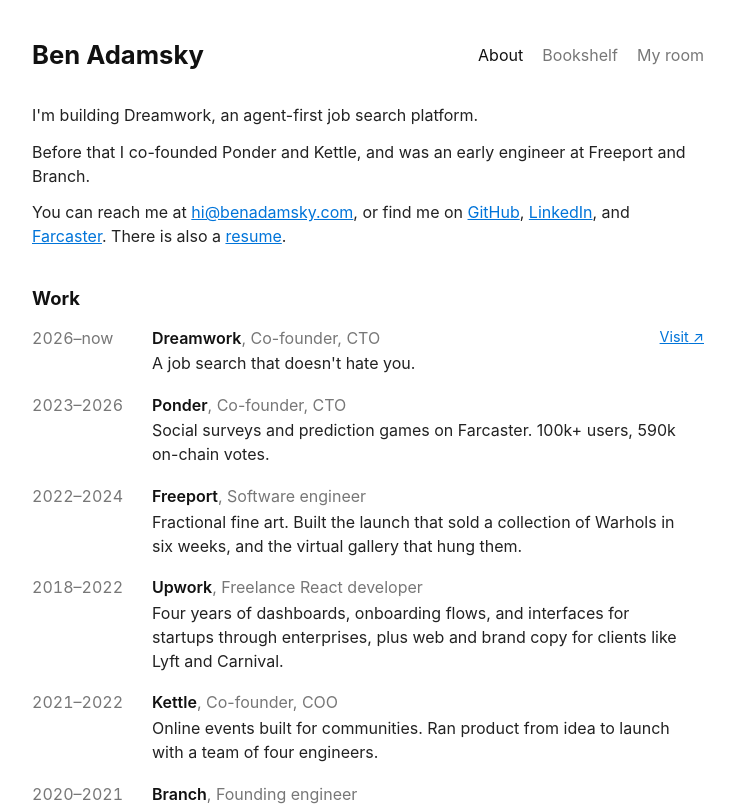
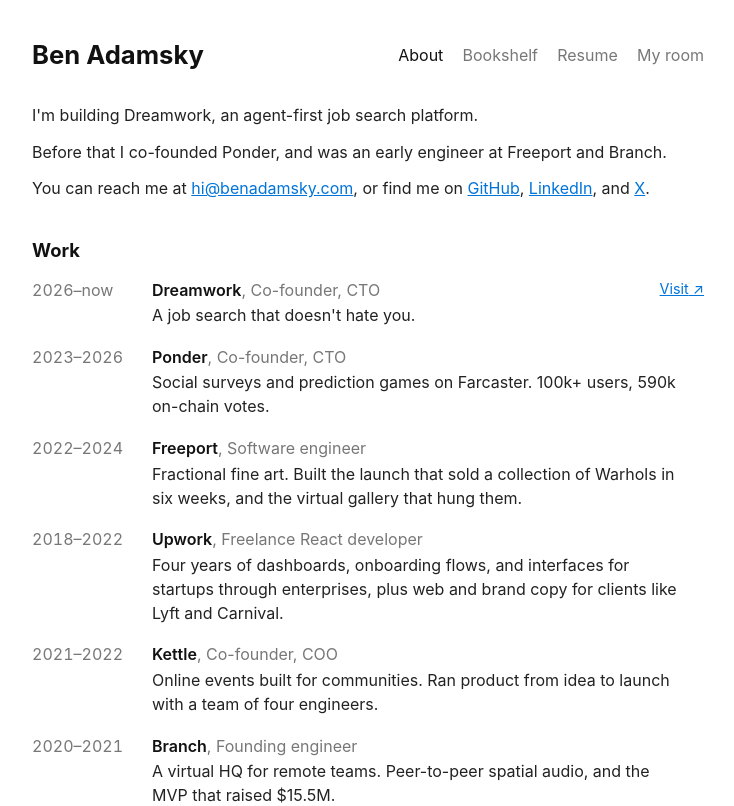
Before and after one commit to benadamsky/personal-site-v2, a Next.js app: page / in a window 1280 px wide. Shown: the top 806 px of the page, without its empty margins (272-1006 px from the left). Built offline with nearby package versions, Linux system fonts and the light colour scheme.

Commit message:
Intro: Ponder only; Resume moves into the nav; X instead of Farcaster

```diff
--- a/src/app/page.tsx
+++ b/src/app/page.tsx
@@ -29,7 +29,7 @@
             <Ext href={l.url}>{l.name}</Ext>
           </span>
         ))}
-        . There is also a <Ext href="/resume.pdf">resume</Ext>.
+        .
       </p>
     </div>
 
--- a/src/components/plain/Shell.tsx
+++ b/src/components/plain/Shell.tsx
@@ -51,6 +51,7 @@
 export const pages = [
   { href: '/', label: 'About' },
   { href: '/bookshelf', label: 'Bookshelf' },
+  { href: '/resume.pdf', label: 'Resume', external: true },
   { href: '/room', label: 'My room' }
 ];
 
@@ -123,11 +124,17 @@
         </Link>
       )}
       <nav className="noprint">
-        {pages.map((p) => (
-          <Link key={p.href} href={p.href} className={p.href === current ? 'is-on' : undefined}>
-            {p.label}
-          </Link>
-        ))}
+        {pages.map((p) =>
+          p.external ? (
+            <a key={p.href} href={p.href} target="_blank" rel="noopener noreferrer">
+              {p.label}
+            </a>
+          ) : (
+            <Link key={p.href} href={p.href} className={p.href === current ? 'is-on' : undefined}>
+              {p.label}
+            </Link>
+          )
+        )}
       </nav>
     </header>
     <main>{children}</main>
--- a/src/data/me.ts
+++ b/src/data/me.ts
@@ -7,11 +7,11 @@
   links: [
     { name: 'GitHub', url: 'https://github.com/benadamsky' },
     { name: 'LinkedIn', url: 'https://linkedin.com/in/benadamsky' },
-    { name: 'Farcaster', url: 'https://farcaster.xyz/ba' }
+    { name: 'X', url: 'https://x.com/benadamsky' }
   ],
   // The intro on the front page, one paragraph per line. [label](url) links only.
   intro: [
     "I'm building Dreamwork, an agent-first job search platform.",
-    'Before that I co-founded Ponder and Kettle, and was an early engineer at Freeport and Branch.'
+    'Before that I co-founded Ponder, and was an early engineer at Freeport and Branch.'
   ]
 };
```
Also changed, not shown: 1 other file (tests, documents, lock files or other folders).
